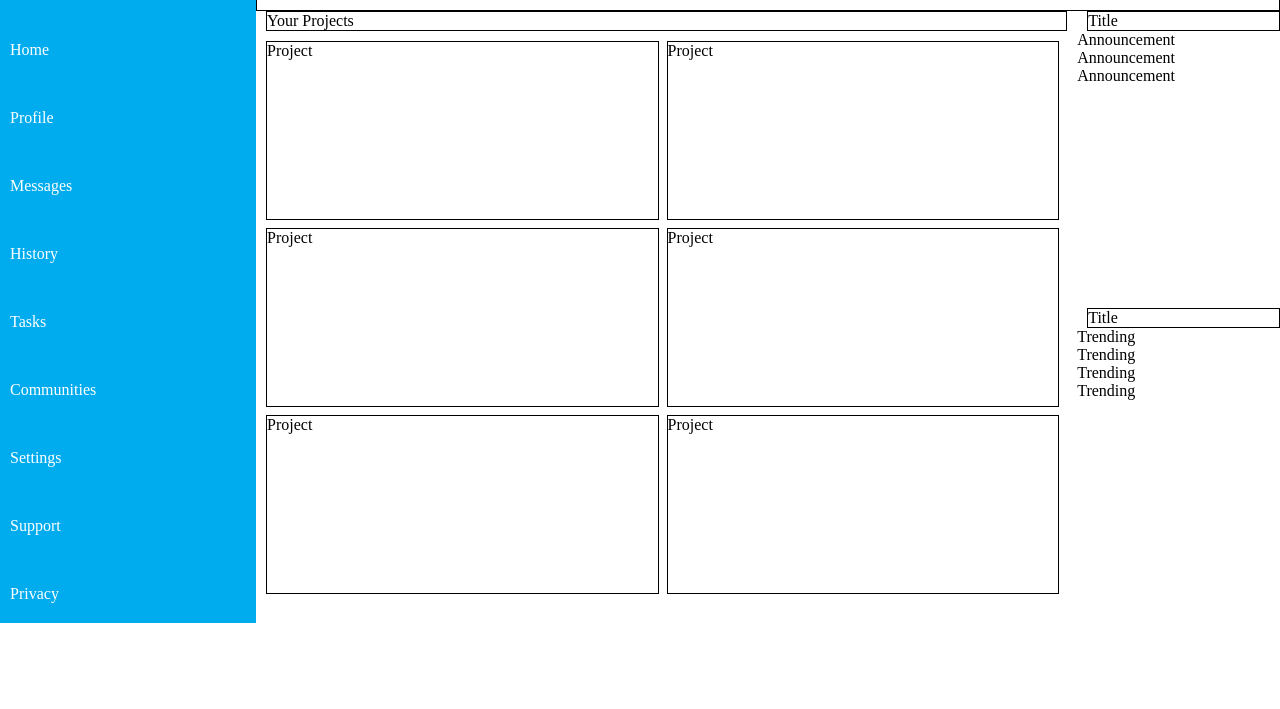
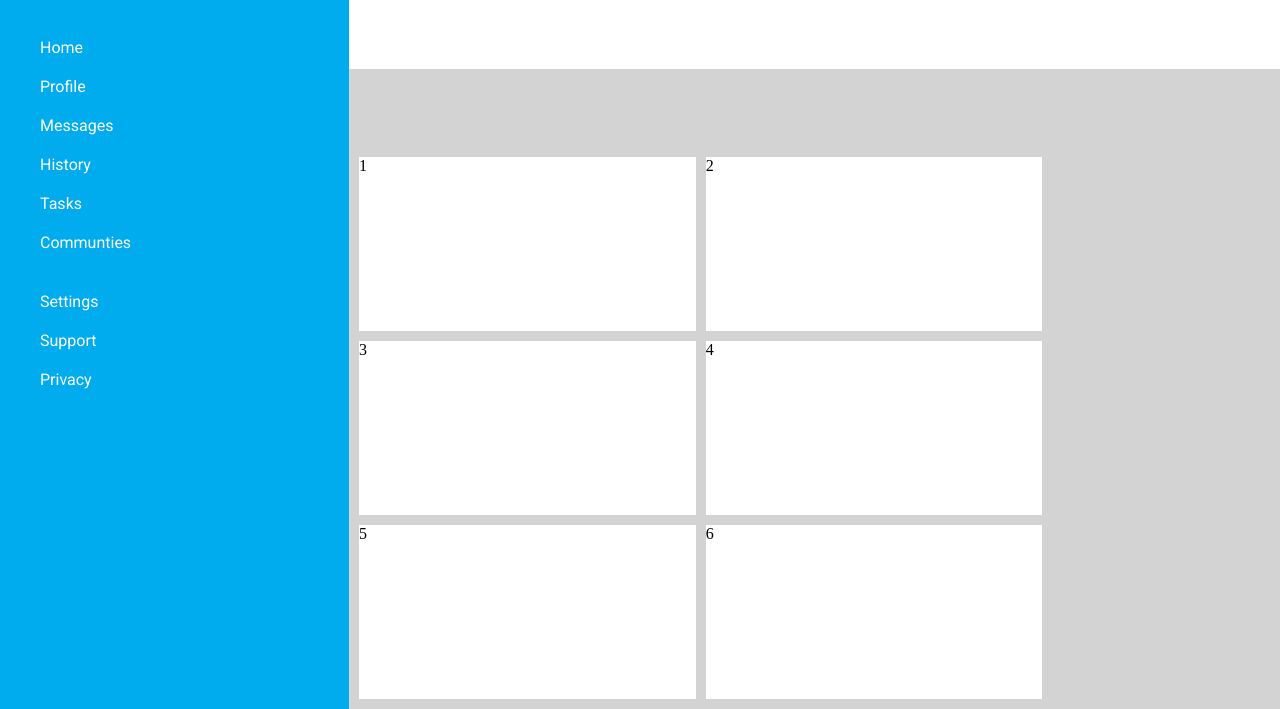
Before and after one commit to asturuf2/admin-dashboard, a website with bundled scripts: page index.html in a window 1280 px wide. Shown: the part 91-800 px from the top of the page. Built offline with nearby package versions, Linux system fonts and the light colour scheme.

Commit message:
all better now

```diff
--- a/index.html
+++ b/index.html
@@ -5,103 +5,40 @@
     <meta name="viewport" content="width=device-width, initial-scale=1.0">
     <title>Document</title>
     <link rel="stylesheet" href="style.css">
+    <script src = "script.js"></script>
 </head>
 <body>
     <div class="container">
-
         <div class="sidebar">
-            <div class="logo">
-                <img src="" alt="">
-                <h1>Dashboard</h1>
+            <div class="page-title">
+                <!-- image -->
+                <div class="dashboard">Dashboard</div>
             </div>
-            <div class="nav">
-                <div class="element">
-                    <img src="" alt="">
-                    <p>Home</p>
-                </div>
-                <div class="element">
-                    <img src="" alt="">
-                    <p>Profile</p>
-                </div>
-                <div class="element">
-                    <img src="" alt="">
-                    <p>Messages</p>
-                </div>
-                <div class="element">
-                    <img src="" alt="">
-                    <p>History</p>
-                </div>
-                <div class="element">
-                    <img src="" alt="">
-                    <p>Tasks</p>
-                </div>
-                <div class="element">
-                    <img src="" alt="">
-                    <p>Communities</p>
-                </div>
+            <div class="page-path">
+                <div class="path">Home</div>
+                <div class="path">Profile</div>
+                <div class="path">Messages</div>
+                <div class="path">History</div>
+                <div class="path">Tasks</div>
+                <div class="path">Communties</div>
             </div>
-            <div class="tech">
-                <div class="element">
-                    <img src="" alt="">
-                    <p>Settings</p>
-                </div>
-                <div class="element">
-                    <img src="" alt="">
-                    <p>Support</p>
-                </div>
-                <div class="element">
-                    <img src="" alt="">
-                    <p>Privacy</p>
-                </div>
+            <div class="page-tech">
+                <div class="tech">Settings</div>
+                <div class="tech">Support</div>
+                <div class="tech">Privacy</div>
             </div>
         </div>
 
-        <div class="main-grid">
-            <div class="header">
-                <div class="upper-header">
-                    <p>input placeholder</p>
-                </div>
-                <div class="lower-header">
-                    <p>icon placeholder</p>
-                </div>
-            </div>
+        <div class="header"></div>
 
-            <div class="body">
-                <div class="projects">
-                    <div class="title-container">
-                        <div class="title">Your Projects</div>
-                    </div>
-                    <div class="project-grid">
-                        <div class="project-card">Project</div>
-                        <div class="project-card">Project</div>
-                        <div class="project-card">Project</div>
-                        <div class="project-card">Project</div>
-                        <div class="project-card">Project</div>
-                        <div class="project-card">Project</div>
-                    </div>
-                </div>
-
-                <div class="body-sidebar">
-                    <div class="announcements">
-                        <div class="title-container">
-                            <div class="title">Title</div>
-                        </div>
-                            <div class="announcements-grid">
-                                <div class="announcement-card">Announcement</div>
-                                <div class="announcement-card">Announcement</div>
-                                <div class="announcement-card">Announcement</div>
-                            </div>
-                    </div>
-                    <div class="trending">
-                        <div class="title-container">
-                            <div class="title">Title</div>
-                        </div>
-                            <div class="trending-card">Trending</div>
-                            <div class="trending-card">Trending</div>
-                            <div class="trending-card">Trending</div>
-                            <div class="trending-card">Trending</div>
-                    </div>
-                </div>
+        <div class="content">
+            <div class="content-grid">
+                <div class="card">1</div>
+                <div class="card">2</div>
+                <div class="card">3</div>
+                <div class="card">4</div>
+                <div class="card">5</div>
+                <div class="card">6</div>
             </div>
         </div>
     </div>
--- /dev/null
+++ b/package.json
@@ -0,0 +1,6 @@
+{
+  "dependencies": {
+    "@mdi/js": "^7.3.67",
+    "@mdi/react": "^1.6.1"
+  }
+}
--- /dev/null
+++ b/script.js
@@ -0,0 +1,4 @@
+import Icon from '@mdi/react';
+import { mdiViewDashboard } from '@mdi/js';
+
+<Icon path={mdiViewDashboard} size={1} />
--- a/style.css
+++ b/style.css
@@ -1,76 +1,67 @@
-html, body{
+@import url('https://fonts.googleapis.com/css2?family=Roboto&display=swap');
+
+body{
+    height: 100vh;
+    width:100vw;
     margin:0;
 }
 
 .container{
-    width:100%;
-    height:100%;
-    margin:0;
-    display: grid;
-    grid-template-columns: 1fr 4fr;
+height:100%;
+width:100%;
+display:grid;
+grid-template-columns: 1.5fr 4fr;
+grid-template-rows:1fr 4fr;
 }
+
+/* sidebar */
 
 .sidebar {
     background-color: #00acee;
-    grid-row: 1/5;
+    grid-column:1/2;
+    grid-row:1/-1;
+    display:grid;
+    grid-template-rows:0.5fr 1fr 1fr 1fr
 }
 
-.sidebar>div{
-    color:white;
+.sidebar div {
+    color: white;
+    margin-left: 10px;
+    padding:10px;
+    font-family:'Roboto';
 }
 
-p{
-    margin-left:10px;
+.page-title{
+    margin-top:20px;
 }
 
-.main-grid{
-    height: 100%;
-    width: 100%;
-    display:grid;
-    grid-template-rows: 1fr 6fr;
+/* header */
+
+.header {
+   grid-column:2/-1;
 }
 
-.header{
-    grid-column:1/3;
-    display:grid;
-    border:black solid 1px;
+/* content */
 
+.content{
+    background-color: lightgrey;
+    grid-row:2/3;
+    display: grid;
+    grid-template-columns: 3fr 1fr;
+    grid-template-rows: 1fr 3fr 1fr 3fr;
+    padding:10px;
 }
 
-.body{
-    grid-column: 1/3;;
+.content-grid{
+    grid-row:2/5;
+    grid-column:1/2;
     display:grid;
-    grid-template-columns: 4fr 1fr;
-    gap:10px;
-
-}
-
-.projects{
-    height:100%;
-}
-
-.body-sidebar{
-    grid-column: 2/3;
-    display:grid;
-}
-
-.project-card{
-    border:1px solid black;
-    background-color:white;
-    height:100%;
-    width:100%;
+    grid-template-rows: 1fr 1fr 1fr;
+    grid-template-columns: 1fr 1fr;;
     gap:10px;
 }
 
-.project-grid{
-    height:90%;
-    display:grid;
-    grid-template-columns: 1fr 1fr;
-    margin: 10px;
-    gap:10px;
+.card{
+    height:100%;
+    background-color:white;
 }
-
-.title-container{
-   border:black solid 1px;
-   margin-left:10px;
-}
```
Also changed, not shown: view-dashboard.svg (added), 1 other file.
